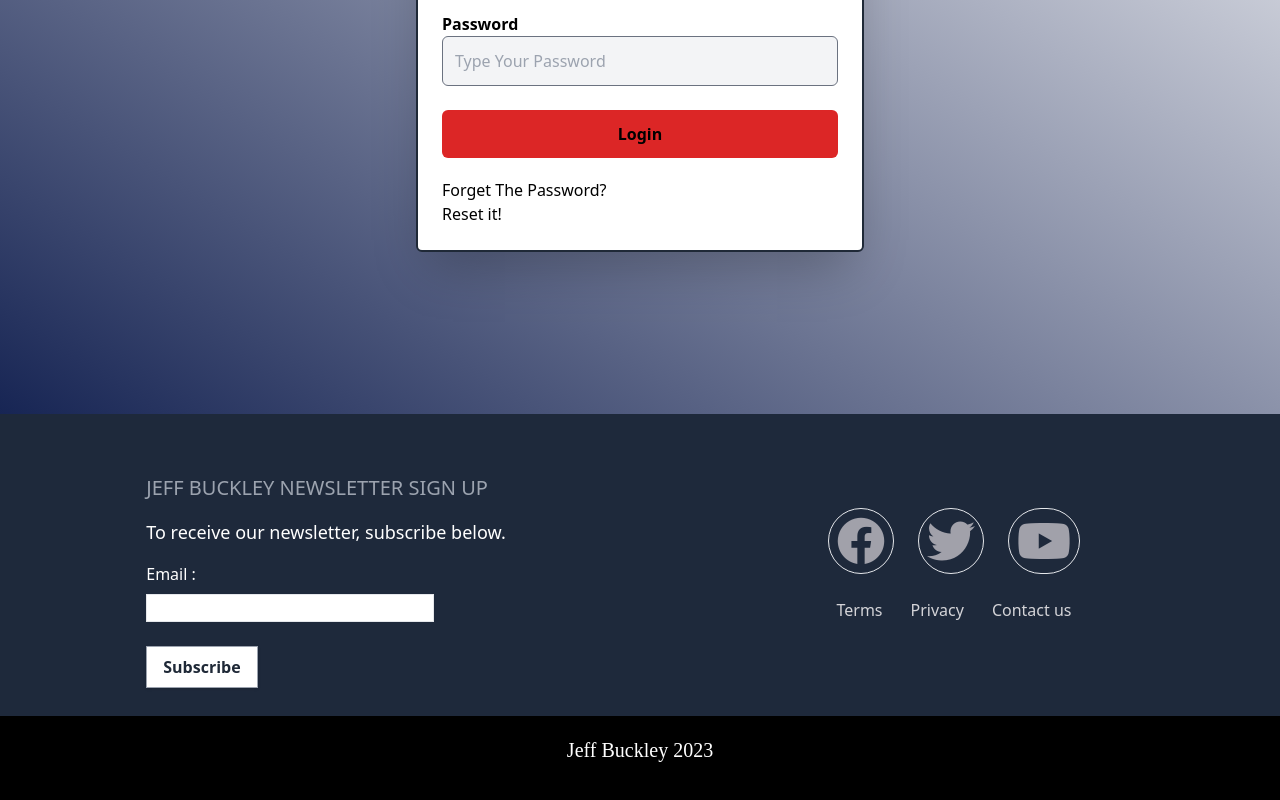
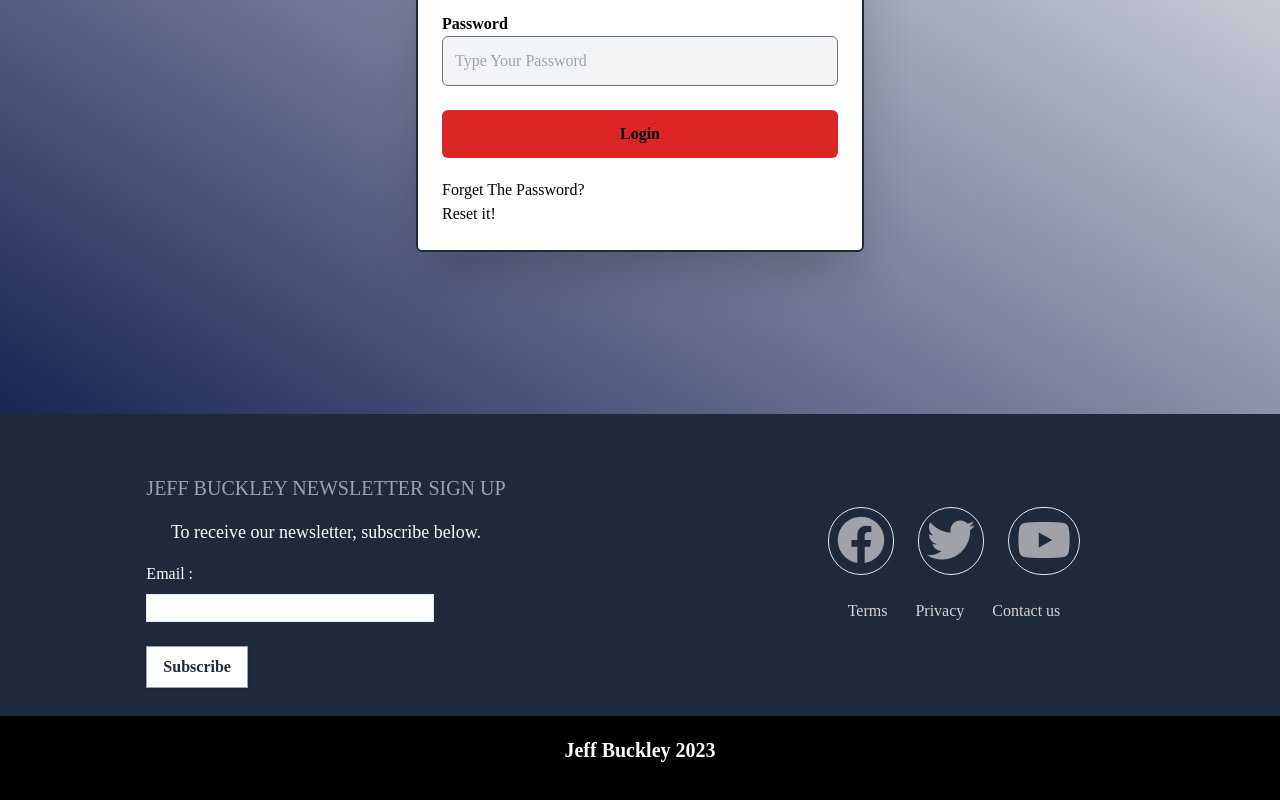
Before and after one commit to nmcev/tailwind-project, a website: page index.html in a window 1280 px wide. Shown: the part 386-1186 px from the top of the page. Drawn offline with Linux system fonts and the light colour scheme; a web font is replaced by a local one.

Commit message:
change the font + add link of acoounts

```diff
--- a/index.html
+++ b/index.html
@@ -13,7 +13,7 @@
     <title>Login page</title>
 </head>
 
-<body>
+<body class="font-mine">
     <div class="min-h-screen">
 
         <!-- Header Part -->
@@ -37,7 +37,7 @@
 
             <div class="w-full max-w-md p-6 shadow-2xl bg-white rounded-md gap-6 border-2 border-dot border-gray-800 ">
 
-                <h1 class="font-bold text-center p-5 border-b-4 text-3xl font-">Login</h1>
+                <h1 class="text-center p-5 border-b-4 text-3xl font-mine font-extrabold">Login</h1>
                 <form action="#" class="w-full">
                     <div class="grid gap-y-1">
 
@@ -105,13 +105,13 @@
             <!-- second section -->
             <div class="flex justify-center  items-center gap-6  md:flex-col">
                 <div class=" flex gap-6 flex-col md:flex-row">
-                    <a href="#"
+                    <a href="https://www.facebook.com/JeffBuckley/" target="_blank"
                         class=" text-zinc-400 border p-2 text-5xl hover:text-blue-500 rounded-full transition  text-center duration-300 ease-in-out md:rounded-full"><i
                             class="fab fa-facebook"></i></a>
-                    <a href="#"
+                    <a href="https://twitter.com/jeffbuckley?lang=en" target="_blank"
                         class=" text-zinc-400 border rounded-full p-2 text-5xl hover:text-blue-500 transition  text-center duration-300 ease-in-out"><i
                             class="fab fa-twitter"></i></a>
-                    <a href="#"
+                    <a href="https://www.youtube.com/channel/UCK5ogJnijds9TBP8lcKo6iA" target="_blank"
                         class=" text-zinc-400 border  p-2 text-5xl hover:text-red-600 rounded-full transition  text-center duration-300 ease-in-out md:rounded-full"><i
                             class="fab fa-youtube"></i></a>
                 </div>
@@ -129,7 +129,7 @@
         </footer>
 
         <div class="bg-black h-24 ">
-            <h3 class="text-xl text-white  pt-5 text-center font-mine ">Jeff Buckley 2023</h3>
+            <h3 class="text-xl text-white  pt-5 text-center font-mine font-extrabold">Jeff Buckley 2023</h3>
         </div>
 
     </div>
```
